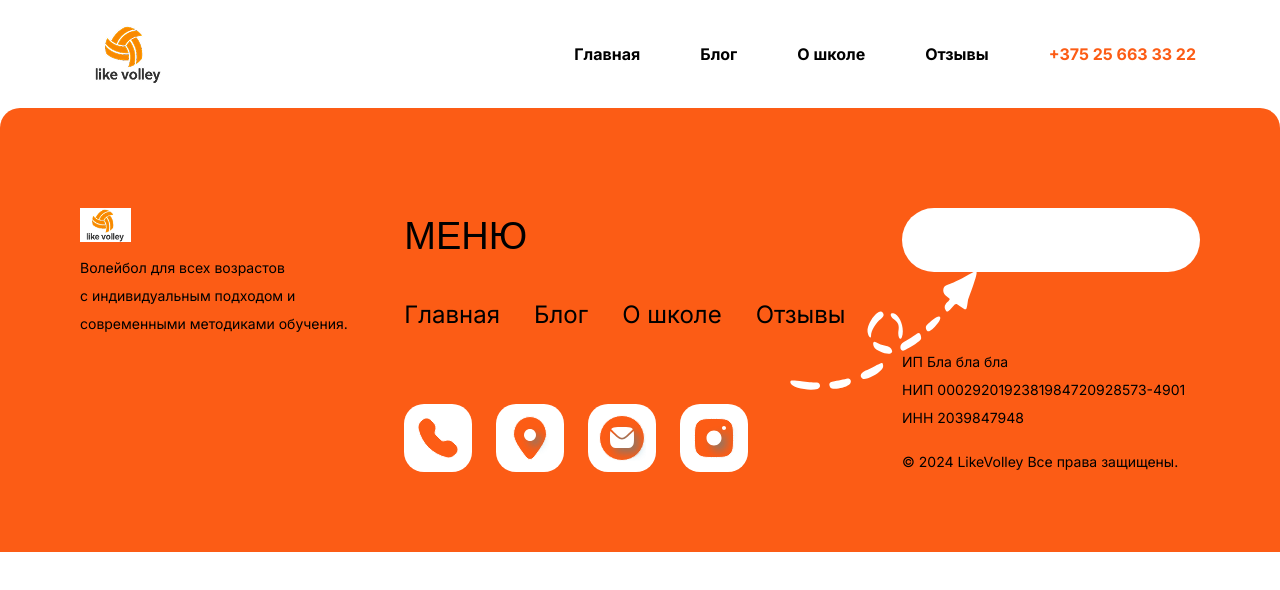
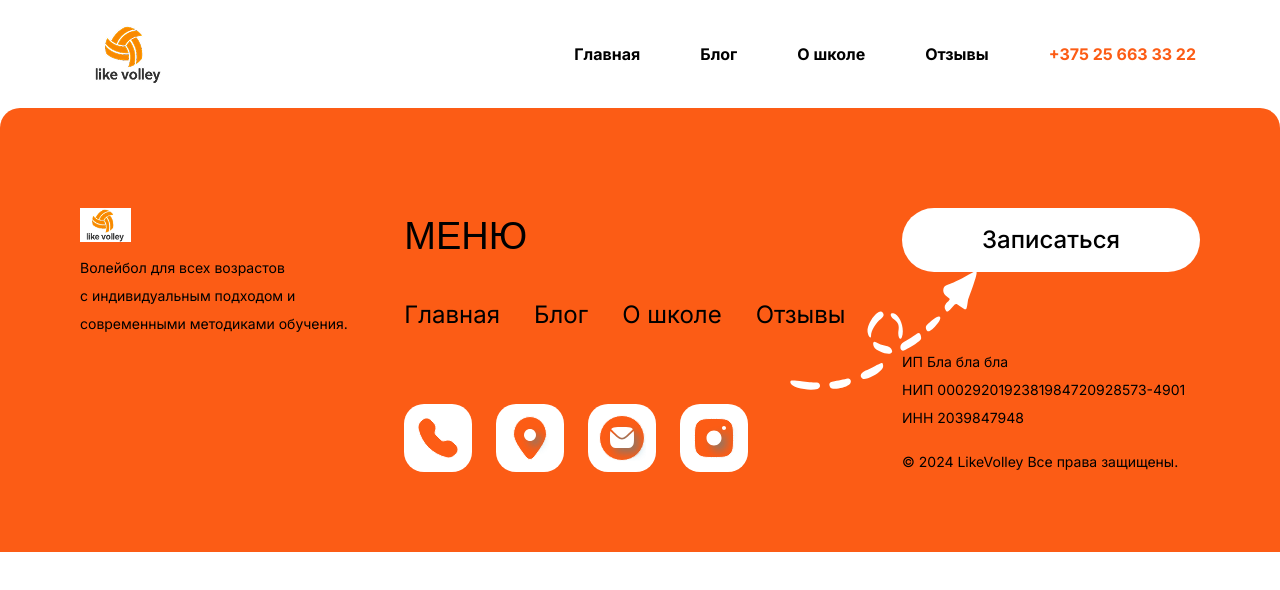
Before and after one commit to evgeniyworkbel/like-volley, a Next.js app: page / in a window 1280 px wide. Shown: the top 590 px of the page. Built offline with nearby package versions, Linux system fonts and the light colour scheme; a web font is replaced by a local one.

Commit message:
fix(widgets): fix font of color

```diff
--- a/src/widgets/footer/ui/footer.tsx
+++ b/src/widgets/footer/ui/footer.tsx
@@ -73,7 +73,7 @@ export function Footer() {
         </div>
       </div>
       <div className="flex flex-col gap-20">
-        <Button className="rounded-[40px] bg-white px-20 py-4 text-2xl font-medium text-white">
+        <Button className="rounded-[40px] bg-white px-20 py-4 text-2xl font-medium">
           Записаться
         </Button>
         <ul className="flex flex-col gap-2 text-sm">
```
